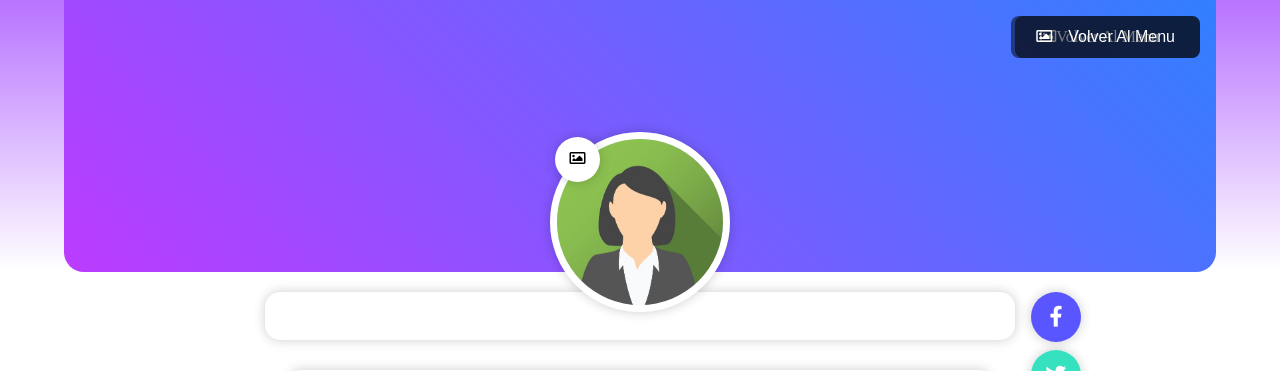
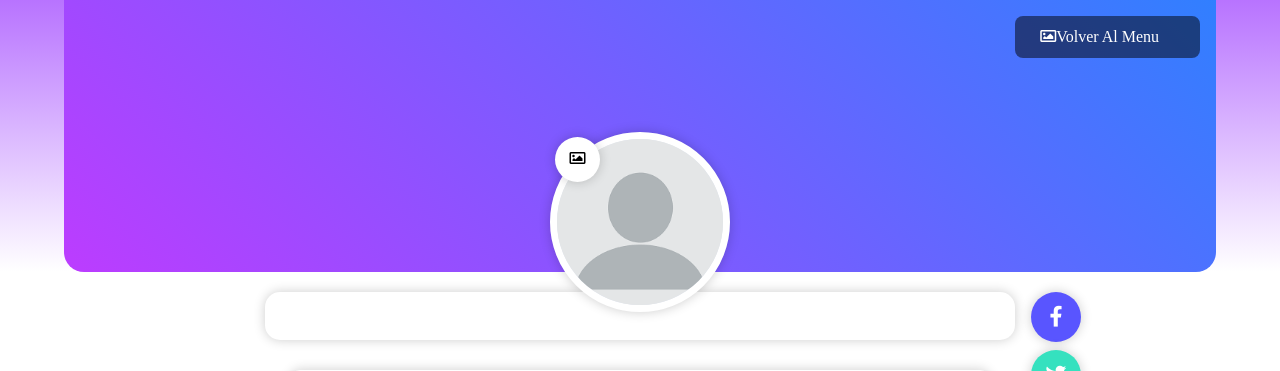
Before and after one commit to Sadrach97/ProyectoWeb_Dj_ango, a Django app: page /Editar_perfil in a window 1280 px wide. Shown: the top 371 px of the page. Run offline with Django 4.2, Linux system fonts and the light colour scheme; some libraries are stand-ins or nearby versions.

Commit message:
cambios partes 9

```diff
--- a/ProyectoWeb/StylishFoot/TiendaOnline/templates/Editar_perfil.html
+++ b/ProyectoWeb/StylishFoot/TiendaOnline/templates/Editar_perfil.html
@@ -16,7 +16,7 @@
         <div class="perfil-usuario-header">
             <div class="perfil-usuario-portada">
                 <div class="perfil-usuario-avatar">
-                    <img src="{% static 'img/img_avatar2.jpg' %}" alt="img-avatar">
+                    <img src="{% static 'img/perfil_blanco.png' %}" alt="img-avatar">
                     <button type="button" class="boton-avatar">
                         <i class="far fa-image"></i>
                     </button>
@@ -24,11 +24,6 @@
                 <a href="{% url 'logeado' %}"><button type="button"  class="boton-portada">
                     <i class="far fa-image">Volver Al Menu</i>
                 </button></a>
-
-                <button type="submit" href="{% url 'logeado' %}" class="boton-portada">
-                    <i class="far fa-image"></i>Volver Al Menu
-                </button>
-
             </div>
         </div>
         <div class="perfil-usuario-body">
--- a/ProyectoWeb/StylishFoot/TiendaOnline/templates/Menú.html
+++ b/ProyectoWeb/StylishFoot/TiendaOnline/templates/Menú.html
@@ -157,7 +157,7 @@ window.onclick = function(event) {
                 <div class="card" style="width: 20rem">
                     <img src="{% static 'img/Principal_mujer2.jpg' %}" height="294">
                     <div class="card-body">
-                        <h5 class="card-title">Zapatos de tacones de aguja color rojo</h5>
+                        <h5 class="card-title">Tacones de aguja color rojo</h5>
                         <p class="card-text">CLP 21,000</p>
                         <div class="d-flex justify-content-between align-items-center">
                             <div class="btn-group">
```
Also changed, not shown: ProyectoWeb/StylishFoot/TiendaOnline/static/img/perfil_blanco.png (added).
